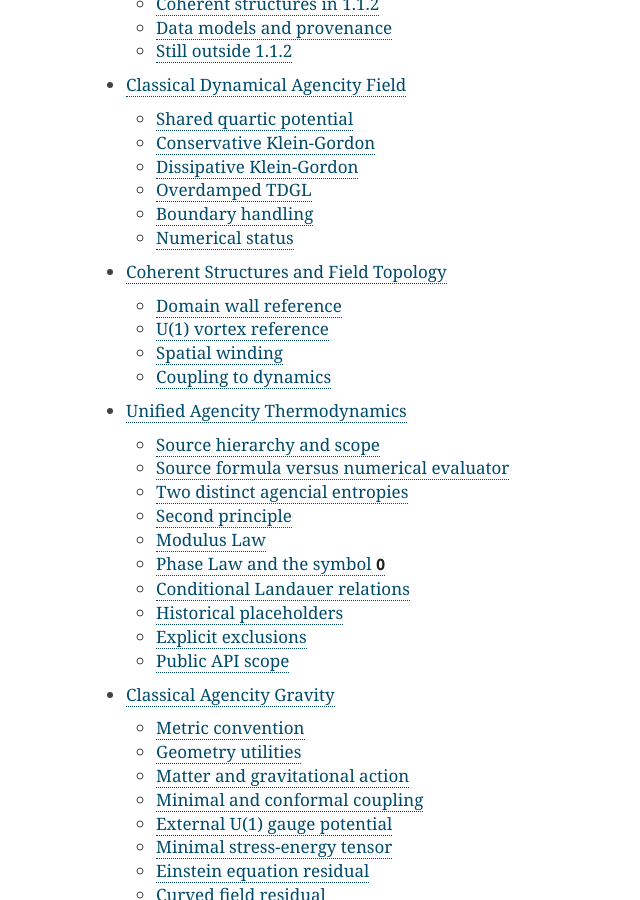
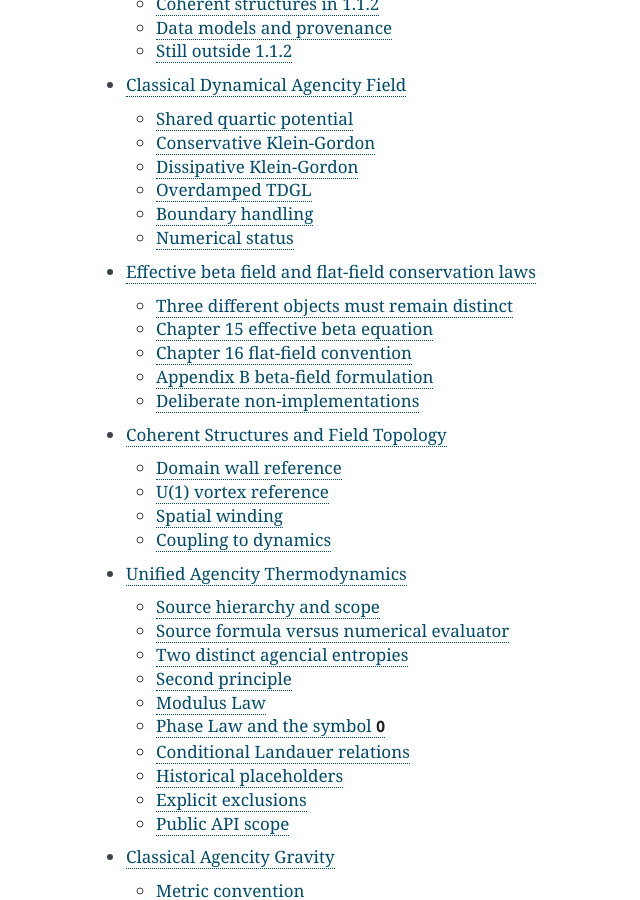
Before and after one commit to Gilbert243/AgencityLab, a Sphinx documentation site: the page built from docs/index.md, in a window 1280 px wide and 900 px high, scrolled down 1690 px. Shown: the whole window, without its empty margins (324-964 px from the left). Built offline with Sphinx 7.4.7, drawn with Linux system fonts in a browser that asks for light colours; some of the changed text lies outside the part shown.

Commit message:
docs: add effective beta and conservation page to toctree

```diff
--- a/docs/index.md
+++ b/docs/index.md
@@ -17,6 +17,7 @@ stable_api
 observable_fields
 dynamical_field_foundations
 classical_field_dynamics
+effective_beta_and_conservation
 coherent_structures
 thermodynamics
 gravity
@@ -57,7 +58,7 @@ The gravity package follows the Chapter-19 `(-,+,+,+)` convention explicitly. Th
 
 Version 1.0 froze the documented public scalar API under Semantic Versioning. The 1.1.x series adds backwards-compatible experimental/research/speculative functionality without redefining `CRM`, `M`, `O`, `D`, `S`, `J`, `Theta`, `beta`, `b`, `A_ref`, `tau`, `w`, or `P_c`.
 
-Read [the stable API contract](stable_api.md), [observable spatial fields](observable_fields.md), [dynamical field foundations](dynamical_field_foundations.md), [classical field dynamics](classical_field_dynamics.md), [coherent structures and topology](coherent_structures.md), [thermodynamics](thermodynamics.md), [classical gravity](gravity.md), [quantum primitives](quantum.md), [cosmological application](cosmology.md), [field extension contracts](field_extension_contracts.md), [the theory mapping](theory_mapping.md), [scientific validation](scientific_validation.md), and [release readiness](release_readiness.md) before treating an implementation detail, diagnostic threshold, benchmark observation, research model, or speculative extension as a scientific claim.
+Read [the stable API contract](stable_api.md), [observable spatial fields](observable_fields.md), [dynamical field foundations](dynamical_field_foundations.md), [classical field dynamics](classical_field_dynamics.md), [effective beta field and conservation laws](effective_beta_and_conservation.md), [coherent structures and topology](coherent_structures.md), [thermodynamics](thermodynamics.md), [classical gravity](gravity.md), [quantum primitives](quantum.md), [cosmological application](cosmology.md), [field extension contracts](field_extension_contracts.md), [the theory mapping](theory_mapping.md), [scientific validation](scientific_validation.md), and [release readiness](release_readiness.md) before treating an implementation detail, diagnostic threshold, benchmark observation, research model, or speculative extension as a scientific claim.
 
 ## Canonical target quantities
 
```
